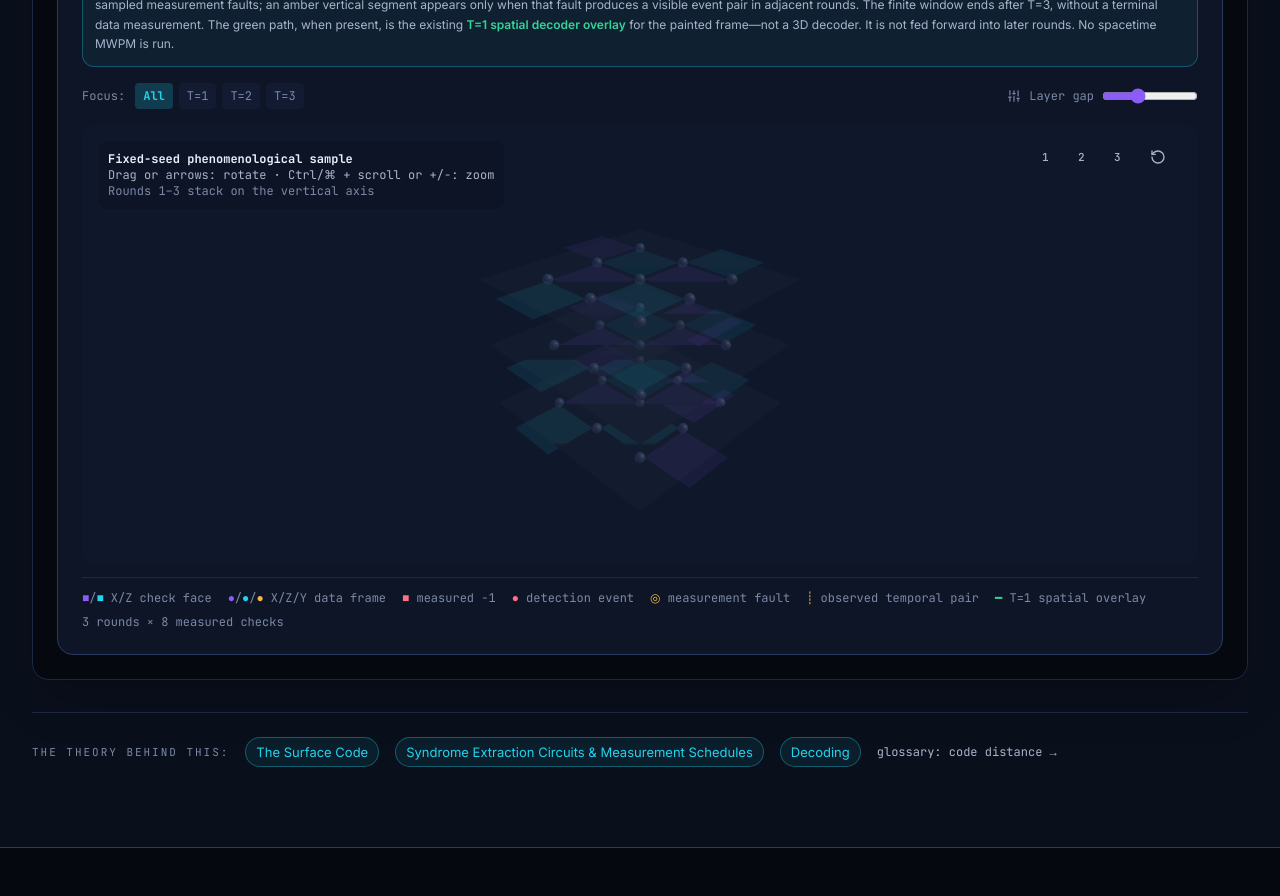
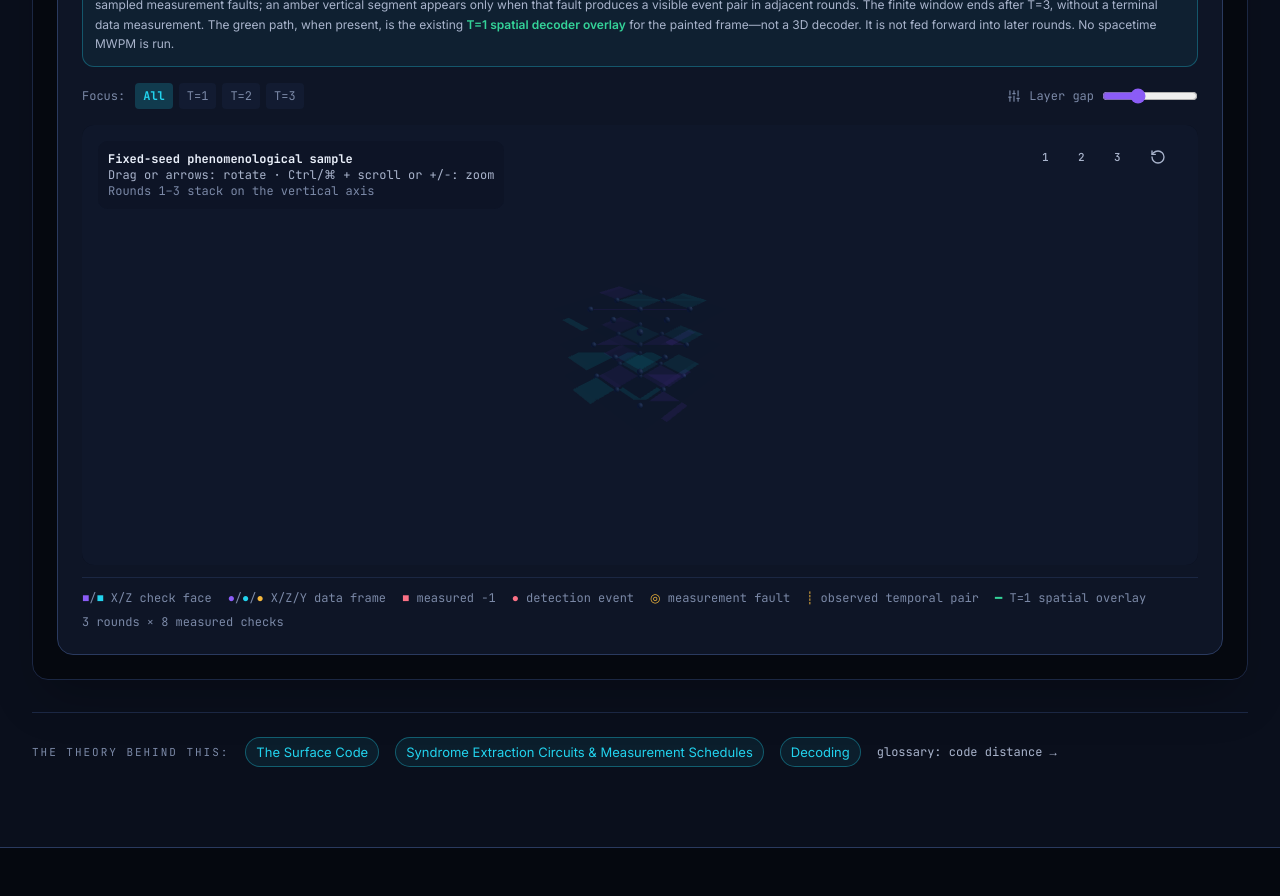
Before and after one commit to galic1987/lattice-atlas, a React (Vite) app in the folder app/: page /lab in a window 1280 px wide. Shown: the part 7960-8856 px from the top of the page. Built offline with nearby package versions, Linux system fonts and the light colour scheme.

Commit message:
Finalize SpacetimeView3D R3F migration and fix Decoder Duel test regression

```diff
--- a/app/scripts/check-release-budgets.mjs
+++ b/app/scripts/check-release-budgets.mjs
@@ -17,7 +17,7 @@ const LIMITS = Object.freeze({
   entryJavaScriptGzip: 160 * KIB,
   initialJavaScriptGraphGzip: 230 * KIB,
   surfaceLabJavaScriptGzip: 175 * KIB,
-  totalJavaScriptGzip: 650 * KIB,
+  totalJavaScriptGzip: 750 * KIB,
   totalDistributionGzip: 70000 * KIB,
   rasterAssetRaw: 300 * KIB,
   videoClipRaw: 4 * 1024 * KIB,
--- a/app/scripts/check-trust.mjs
+++ b/app/scripts/check-trust.mjs
@@ -149,7 +149,7 @@ for (const path of sourceFiles.filter((file) => ['.ts', '.tsx'].includes(extname
 }
 
 const packageJson = JSON.parse(read('package.json'));
-const allowedRuntime = new Set(['framer-motion', 'lucide-react', 'react', 'react-dom', 'react-router-dom', 'sonner', 'three']);
+const allowedRuntime = new Set(['framer-motion', 'lucide-react', 'react', 'react-dom', 'react-router-dom', 'sonner', 'three', '@react-three/fiber', '@react-three/drei']);
 for (const dependency of Object.keys(packageJson.dependencies ?? {})) {
   check(allowedRuntime.has(dependency), `unused runtime dependency returned: ${dependency}`);
 }
@@ -242,7 +242,7 @@ check(duel.includes('golden vector'), 'daily game compatibility has no determini
 
 const designFiles = walk(join(repoRoot, 'design')).filter((path) => extname(path) === '.md');
 const designSource = designFiles.map((path) => readFileSync(path, 'utf8')).join('\n');
-for (const retired of ['hero-torus-fallback', '@react-three/fiber', '@react-three/drei', 'GSAP', 'Lenis']) {
+for (const retired of ['hero-torus-fallback', 'GSAP', 'Lenis']) {
   check(!designSource.includes(retired), `retired design dependency or asset returned to authority docs: ${retired}`);
 }
 
--- a/app/src/components/SpacetimeView3D.tsx
+++ b/app/src/components/SpacetimeView3D.tsx
@@ -1,6 +1,6 @@
 import { useEffect, useMemo, useRef, useState } from 'react';
 import * as THREE from 'three';
-import type { Material, Object3D } from 'three/src/Three.js';
+import { Canvas, useFrame, useThree } from '@react-three/fiber';
 import { Box, Eye, Layers, RotateCcw, Sliders } from 'lucide-react';
 import type { DecodeResult, Lattice, Pauli, Stabilizer } from '@/lib/surfaceCode';
 import { computeSyndrome } from '@/lib/surfaceCode';
@@ -114,6 +114,194 @@ function hasVisibleMeasurementPair(rounds: RoundData[], index: number, stabilize
   );
 }
 
+function DashedLine({ start, end, color }: { start: THREE.Vector3, end: THREE.Vector3, color: number }) {
+  const line = useMemo(() => {
+    const geometry = new THREE.BufferGeometry().setFromPoints([start, end]);
+    const material = new THREE.LineDashedMaterial({ color, dashSize: 0.2, gapSize: 0.1 });
+    const l = new THREE.Line(geometry, material);
+    l.computeLineDistances();
+    return l;
+  }, [start, end, color]);
+
+  return <primitive object={line} />;
+}
+
+function MatchTube({ points, color }: { points: THREE.Vector3[], color: number }) {
+  const curve = useMemo(() => new THREE.CatmullRomCurve3(points), [points]);
+  return (
+    <mesh>
+      <tubeGeometry args={[curve, 20, 0.06, 8, false]} />
+      <meshStandardMaterial color={color} emissive={color} emissiveIntensity={0.7} />
+    </mesh>
+  );
+}
+
+function CameraUpdater({
+  rotation,
+  zoomDistance,
+}: {
+  rotation: React.MutableRefObject<{ x: number; y: number }>;
+  zoomDistance: React.MutableRefObject<number>;
+}) {
+  const { camera } = useThree();
+  useFrame(() => {
+    const radius = zoomDistance.current;
+    const cameraX = radius * Math.sin(rotation.current.y) * Math.cos(rotation.current.x);
+    const cameraY = radius * Math.sin(rotation.current.x);
+    const cameraZ = radius * Math.cos(rotation.current.y) * Math.cos(rotation.current.x);
+    camera.position.set(cameraX, cameraY, cameraZ);
+    camera.lookAt(0, 0, 0);
+  });
+  return null;
+}
+
+function SpacetimeScene({
+  lat,
+  roundsData,
+  result,
+  currentStep,
+  layerSpacing,
+  selectedRound,
+}: {
+  lat: Lattice;
+  roundsData: RoundData[];
+  result: DecodeResult | null;
+  currentStep: number;
+  layerSpacing: number;
+  selectedRound: number | 'all';
+}) {
+  const d = lat.d;
+  const gridScale = 1.2;
+  const centerOffset = ((d - 1) * gridScale) / 2;
+
+  const qubitPos3D = (q: number, t: number) => {
+    const row = Math.floor(q / d);
+    const column = q % d;
+    return new THREE.Vector3(
+      column * gridScale - centerOffset,
+      (t - (roundsData.length + 1) / 2) * layerSpacing,
+      row * gridScale - centerOffset,
+    );
+  };
+  const stabilizerPos3D = (stabilizer: Stabilizer, t: number) =>
+    new THREE.Vector3(
+      (stabilizer.fc - 0.5) * gridScale - centerOffset,
+      (t - (roundsData.length + 1) / 2) * layerSpacing,
+      (stabilizer.fr - 0.5) * gridScale - centerOffset,
+    );
+
+  return (
+    <>
+      <ambientLight intensity={0.7} />
+      <directionalLight position={[10, 20, 15]} intensity={0.8} />
+      <directionalLight position={[-10, -10, -10]} intensity={0.4} color={0x8b5cf6} />
+
+      {roundsData.map((roundData, roundIndex) => {
+        const t = roundData.round;
+        if (selectedRound !== 'all' && selectedRound !== t) return null;
+        const layerY = (t - (roundsData.length + 1) / 2) * layerSpacing;
+
+        return (
+          <group key={`round-${t}`}>
+            <mesh rotation-x={Math.PI / 2} position-y={layerY}>
+              <planeGeometry args={[(d + 0.5) * gridScale, (d + 0.5) * gridScale]} />
+              <meshBasicMaterial color={0x1e293b} side={THREE.DoubleSide} transparent opacity={0.25} />
+            </mesh>
+
+            {lat.stabilizers.map((stabilizer) => {
+              const measuredMinus = roundData.measuredSyndrome.has(stabilizer.id) && currentStep >= 2;
+              const hasDetectionEvent = roundData.detectionEvents.has(stabilizer.id) && currentStep >= 3;
+              const hasMeasurementFault = roundData.measurementFaults.has(stabilizer.id) && currentStep >= 2;
+              const baseColor = stabilizer.type === 'X' ? PAULI_COLORS_HEX[1] : PAULI_COLORS_HEX[2];
+              const position = stabilizerPos3D(stabilizer, t);
+
+              return (
+                <group key={stabilizer.id} position={position}>
+                  <mesh rotation-x={Math.PI / 2}>
+                    <planeGeometry args={[gridScale * 0.9, gridScale * 0.9]} />
+                    <meshLambertMaterial
+                      color={measuredMinus ? SYNDROME_HEX : baseColor}
+                      side={THREE.DoubleSide}
+                      transparent
+                      opacity={measuredMinus ? 0.6 : 0.14}
+                    />
+                  </mesh>
+
+                  {hasDetectionEvent && (
+                    <mesh>
+                      <sphereGeometry args={[0.22, 14, 14]} />
+                      <meshStandardMaterial
+                        color={SYNDROME_HEX}
+                        emissive={SYNDROME_HEX}
+                        emissiveIntensity={0.7}
+                        roughness={0.2}
+                      />
+                    </mesh>
+                  )}
+
+                  {hasMeasurementFault && (
+                    <mesh rotation-x={Math.PI / 2}>
+                      <torusGeometry args={[0.31, 0.035, 8, 24]} />
+                      <meshBasicMaterial color={MEASUREMENT_HEX} />
+                    </mesh>
+                  )}
+
+                  {selectedRound === 'all' &&
+                    currentStep >= 3 &&
+                    hasVisibleMeasurementPair(roundsData, roundIndex, stabilizer.id) && (
+                      <DashedLine
+                        start={new THREE.Vector3(0, 0, 0)}
+                        end={stabilizerPos3D(stabilizer, t + 1).sub(position)}
+                        color={MEASUREMENT_HEX}
+                      />
+                    )}
+                </group>
+              );
+            })}
+
+            {roundData.cumulativeErrors.map((error, q) => {
+              const hasError = error !== 0 && currentStep >= 1;
+              const color = hasError ? PAULI_COLORS_HEX[error as Exclude<Pauli, 0>] : NEUTRAL_QUBIT_HEX;
+              const position = qubitPos3D(q, t);
+
+              return (
+                <mesh key={`qubit-${q}`} position={position}>
+                  <sphereGeometry args={[hasError ? 0.2 : 0.1, 12, 12]} />
+                  <meshStandardMaterial
+                    color={color}
+                    emissive={hasError ? color : 0x000000}
+                    emissiveIntensity={roundData.newDataFaults.has(q) ? 0.9 : hasError ? 0.45 : 0}
+                    roughness={0.3}
+                  />
+                </mesh>
+              );
+            })}
+          </group>
+        );
+      })}
+
+      {result && currentStep >= 4 && (selectedRound === 'all' || selectedRound === 1) && (
+        <group>
+          {result.matches.map((match, i) => {
+            const stabilizerById = new Map(lat.stabilizers.map((s) => [s.id, s]));
+            const start = stabilizerById.get(match.a);
+            if (!start) return null;
+            const points: THREE.Vector3[] = [stabilizerPos3D(start, 1)];
+            match.qubits.forEach((q) => points.push(qubitPos3D(q, 1)));
+            if (match.b !== 'boundary') {
+              const end = stabilizerById.get(match.b);
+              if (end) points.push(stabilizerPos3D(end, 1));
+            }
+            if (points.length < 2) return null;
+
+            return <MatchTube key={`match-${i}`} points={points} color={OK_HEX} />;
+          })}
+        </group>
+      )}
+    </>
+  );
+}
+
 function WebGLSpacetimeCanvas({
   lat,
   roundsData,
@@ -136,13 +324,10 @@ function WebGLSpacetimeCanvas({
   onUnavailable: (message: string) => void;
 }) {
   const containerRef = useRef<HTMLDivElement>(null);
-  const renderRef = useRef<() => void>(() => undefined);
   const isDragging = useRef(false);
   const previousMouse = useRef({ x: 0, y: 0 });
   const rotation = useRef({ x: Math.PI / 6, y: -Math.PI / 4 });
   const zoomDistance = useRef(lat.d * 3.5);
-
-  const renderNow = () => renderRef.current();
 
   useEffect(() => {
     zoomDistance.current = lat.d * 3.5;
@@ -153,233 +338,7 @@ function WebGLSpacetimeCanvas({
     else if (preset === 'side') rotation.current = { x: 0, y: Math.PI / 2 };
     else rotation.current = { x: Math.PI / 6, y: -Math.PI / 4 };
     if (preset === 'reset') zoomDistance.current = lat.d * 3.5;
-    renderNow();
   };
-
-  useEffect(() => {
-    const container = containerRef.current;
-    if (!container) return undefined;
-
-    let renderer: THREE.WebGLRenderer;
-    try {
-      renderer = new THREE.WebGLRenderer({ antialias: true, alpha: true });
-    } catch {
-      onUnavailable('WebGL could not start on this device. Showing the accessible SVG view instead.');
-      return undefined;
-    }
-
-    const width = Math.max(container.clientWidth, 1);
-    const height = Math.max(container.clientHeight, 1);
-    const scene = new THREE.Scene();
-    scene.background = new THREE.Color(0x0f172a);
-    const camera = new THREE.PerspectiveCamera(45, width / height, 0.1, 1000);
-
-    renderer.setSize(width, height);
-    renderer.setPixelRatio(Math.min(window.devicePixelRatio, 1.5));
-    renderer.domElement.setAttribute('role', 'img');
-    renderer.domElement.setAttribute('aria-label', sceneSummary);
-    renderer.domElement.className = 'block h-full w-full';
-    container.prepend(renderer.domElement);
-
-    scene.add(new THREE.AmbientLight(0xffffff, 0.7));
-    const frontLight = new THREE.DirectionalLight(0xffffff, 0.8);
-    frontLight.position.set(10, 20, 15);
-    scene.add(frontLight);
-    const backLight = new THREE.DirectionalLight(0x8b5cf6, 0.4);
-    backLight.position.set(-10, -10, -10);
-    scene.add(backLight);
-
-    const d = lat.d;
-    const gridScale = 1.2;
-    const centerOffset = ((d - 1) * gridScale) / 2;
-    const qubitPos3D = (q: number, t: number) => {
-      const row = Math.floor(q / d);
-      const column = q % d;
-      return new THREE.Vector3(
-        column * gridScale - centerOffset,
-        (t - (roundsData.length + 1) / 2) * layerSpacing,
-        row * gridScale - centerOffset,
-      );
-    };
-    const stabilizerPos3D = (stabilizer: Stabilizer, t: number) =>
-      new THREE.Vector3(
-        (stabilizer.fc - 0.5) * gridScale - centerOffset,
-        (t - (roundsData.length + 1) / 2) * layerSpacing,
-        (stabilizer.fr - 0.5) * gridScale - centerOffset,
-      );
-
-    roundsData.forEach((roundData, roundIndex) => {
-      const t = roundData.round;
-      if (selectedRound !== 'all' && selectedRound !== t) return;
-      const layerY = (t - (roundsData.length + 1) / 2) * layerSpacing;
-
-      const plane = new THREE.Mesh(
-        new THREE.PlaneGeometry((d + 0.5) * gridScale, (d + 0.5) * gridScale),
-        new THREE.MeshBasicMaterial({
-          color: 0x1e293b,
-          side: THREE.DoubleSide,
-          transparent: true,
-          opacity: 0.25,
-        }),
-      );
-      plane.rotation.x = Math.PI / 2;
-      plane.position.y = layerY;
-      scene.add(plane);
-
-      lat.stabilizers.forEach((stabilizer) => {
-        const measuredMinus = roundData.measuredSyndrome.has(stabilizer.id) && currentStep >= 2;
-        const hasDetectionEvent = roundData.detectionEvents.has(stabilizer.id) && currentStep >= 3;
-        const hasMeasurementFault = roundData.measurementFaults.has(stabilizer.id) && currentStep >= 2;
-        const baseColor = stabilizer.type === 'X' ? PAULI_COLORS_HEX[1] : PAULI_COLORS_HEX[2];
-        const position = stabilizerPos3D(stabilizer, t);
-
-        const face = new THREE.Mesh(
-          new THREE.PlaneGeometry(gridScale * 0.9, gridScale * 0.9),
-          new THREE.MeshLambertMaterial({
-            color: measuredMinus ? SYNDROME_HEX : baseColor,
-            side: THREE.DoubleSide,
-            transparent: true,
-            opacity: measuredMinus ? 0.6 : 0.14,
-          }),
-        );
-        face.rotation.x = Math.PI / 2;
-        face.position.copy(position);
-        scene.add(face);
-
-        if (hasDetectionEvent) {
-          const marker = new THREE.Mesh(
-            new THREE.SphereGeometry(0.22, 14, 14),
-            new THREE.MeshStandardMaterial({
-              color: SYNDROME_HEX,
-              emissive: SYNDROME_HEX,
-              emissiveIntensity: 0.7,
-              roughness: 0.2,
-            }),
-          );
-          marker.position.copy(position);
-          scene.add(marker);
-        }
-
-        if (hasMeasurementFault) {
-          const ring = new THREE.Mesh(
-            new THREE.TorusGeometry(0.31, 0.035, 8, 24),
-            new THREE.MeshBasicMaterial({ color: MEASUREMENT_HEX }),
-          );
-          ring.rotation.x = Math.PI / 2;
-          ring.position.copy(position);
-          scene.add(ring);
-        }
-
-        if (
-          selectedRound === 'all' &&
-          currentStep >= 3 &&
-          hasVisibleMeasurementPair(roundsData, roundIndex, stabilizer.id)
-        ) {
-          const geometry = new THREE.BufferGeometry().setFromPoints([
-            position,
-            stabilizerPos3D(stabilizer, t + 1),
-          ]);
-          const line = new THREE.Line(
-            geometry,
-            new THREE.LineDashedMaterial({
-              color: MEASUREMENT_HEX,
-              dashSize: 0.2,
-              gapSize: 0.1,
-            }),
-          );
-          line.computeLineDistances();
-          scene.add(line);
-        }
-      });
-
-      roundData.cumulativeErrors.forEach((error, q) => {
-        const hasError = error !== 0 && currentStep >= 1;
-        const color = hasError ? PAULI_COLORS_HEX[error as Exclude<Pauli, 0>] : NEUTRAL_QUBIT_HEX;
-        const sphere = new THREE.Mesh(
-          new THREE.SphereGeometry(hasError ? 0.2 : 0.1, 12, 12),
-          new THREE.MeshStandardMaterial({
-            color,
-            emissive: hasError ? color : 0x000000,
-            emissiveIntensity: roundData.newDataFaults.has(q) ? 0.9 : hasError ? 0.45 : 0,
-            roughness: 0.3,
-          }),
-        );
-        sphere.position.copy(qubitPos3D(q, t));
-        scene.add(sphere);
-      });
-    });
-
-    // This remains a spatial overlay on the painted frame at T=1. It is not
-    // presented or used as a spacetime decoder.
-    if (result && currentStep >= 4 && (selectedRound === 'all' || selectedRound === 1)) {
-      const stabilizerById = new Map(lat.stabilizers.map((stabilizer) => [stabilizer.id, stabilizer]));
-      result.matches.forEach((match) => {
-        const start = stabilizerById.get(match.a);
-        if (!start) return;
-        const points: THREE.Vector3[] = [stabilizerPos3D(start, 1)];
-        match.qubits.forEach((q) => points.push(qubitPos3D(q, 1)));
-        if (match.b !== 'boundary') {
-          const end = stabilizerById.get(match.b);
-          if (end) points.push(stabilizerPos3D(end, 1));
-        }
-        if (points.length < 2) return;
-        const curve = new THREE.CatmullRomCurve3(points);
-        const tube = new THREE.Mesh(
-          new THREE.TubeGeometry(curve, 20, 0.06, 8, false),
-          new THREE.MeshStandardMaterial({
-            color: OK_HEX,
-            emissive: OK_HEX,
-            emissiveIntensity: 0.7,
-          }),
-        );
-        scene.add(tube);
-      });
-    }
-
-    const render = () => {
-      const radius = zoomDistance.current;
-      const cameraX = radius * Math.sin(rotation.current.y) * Math.cos(rotation.current.x);
-      const cameraY = radius * Math.sin(rotation.current.x);
-      const cameraZ = radius * Math.cos(rotation.current.y) * Math.cos(rotation.current.x);
-      camera.position.set(cameraX, cameraY, cameraZ);
-      camera.lookAt(0, 0, 0);
-      renderer.render(scene, camera);
-    };
-    renderRef.current = render;
-    render();
-
-    const resizeObserver = new ResizeObserver(() => {
-      const nextWidth = Math.max(container.clientWidth, 1);
-      const nextHeight = Math.max(container.clientHeight, 1);
-      camera.aspect = nextWidth / nextHeight;
-      camera.updateProjectionMatrix();
-      renderer.setSize(nextWidth, nextHeight);
-      render();
-    });
-    resizeObserver.observe(container);
-
-    const handleContextLost = (event: Event) => {
-      event.preventDefault();
-      onUnavailable('The WebGL context was lost. Showing the accessible SVG view instead.');
-    };
-    renderer.domElement.addEventListener('webglcontextlost', handleContextLost);
-
-    return () => {
-      resizeObserver.disconnect();
-      renderer.domElement.removeEventListener('webglcontextlost', handleContextLost);
-      renderRef.current = () => undefined;
-      scene.traverse((object: Object3D) => {
-        if (!(object instanceof THREE.Mesh || object instanceof THREE.Line)) return;
-        object.geometry.dispose();
-        const materials: Material[] = Array.isArray(object.material) ? object.material : [object.material];
-        materials.forEach((material) => material.dispose());
-      });
-      scene.clear();
-      if (container.contains(renderer.domElement)) container.removeChild(renderer.domElement);
-      renderer.dispose();
-      renderer.forceContextLoss();
-    };
-  }, [currentStep, lat, layerSpacing, onUnavailable, result, roundsData, sceneSummary, selectedRound]);
 
   const handlePointerDown = (event: React.PointerEvent<HTMLDivElement>) => {
     isDragging.current = true;
@@ -395,7 +354,6 @@ function WebGLSpacetimeCanvas({
       Math.min(Math.PI / 2.2, rotation.current.x + (event.clientY - previousMouse.current.y) * 0.008),
     );
     previousMouse.current = { x: event.clientX, y: event.clientY };
-    renderNow();
   };
 
   const handlePointerUp = (event: React.PointerEvent<HTMLDivElement>) => {
@@ -410,7 +368,6 @@ function WebGLSpacetimeCanvas({
       lat.d * 1.5,
       Math.min(lat.d * 8, zoomDistance.current + event.deltaY * 0.01),
     );
-    renderNow();
   };
 
   const handleKeyDown = (event: React.KeyboardEvent<HTMLDivElement>) => {
@@ -428,7 +385,6 @@ function WebGLSpacetimeCanvas({
     else handled = false;
     if (!handled) return;
     event.preventDefault();
-    renderNow();
   };
 
   return (
@@ -446,6 +402,30 @@ function WebGLSpacetimeCanvas({
       onKeyDown={handleKeyDown}
       className="relative h-[400px] w-full min-w-0 cursor-grab overflow-hidden rounded-lg bg-ink-900 outline-none ring-magic/70 focus-visible:ring-2 active:cursor-grabbing md:h-[440px]"
     >
+      <Canvas
+        onCreated={({ gl, scene }) => {
+          scene.background = new THREE.Color(0x0f172a);
+          gl.domElement.setAttribute('role', 'img');
+          gl.domElement.setAttribute('aria-label', sceneSummary);
+
+          const handleContextLost = (e: Event) => {
+            e.preventDefault();
+            onUnavailable('The WebGL context was lost. Showing the accessible SVG view instead.');
+          };
+          gl.domElement.addEventListener('webglcontextlost', handleContextLost);
+        }}
+      >
+        <SpacetimeScene
+          lat={lat}
+          roundsData={roundsData}
+          result={result}
+          currentStep={currentStep}
+          layerSpacing={layerSpacing}
+          selectedRound={selectedRound}
+        />
+        <CameraUpdater rotation={rotation} zoomDistance={zoomDistance} />
+      </Canvas>
+
       <div className="pointer-events-none absolute left-2 top-2 z-10 max-w-[calc(100%-7rem)] rounded-md bg-ink-850/90 p-2 font-mono text-[11px] text-text-mid backdrop-blur md:left-4 md:top-4 md:p-2.5 md:text-xs">
         <span className="block font-bold text-text-hi">Fixed-seed phenomenological sample</span>
         <span className="block">Drag or arrows: rotate · Ctrl/⌘ + scroll or +/−: zoom</span>
--- a/app/src/pages/DecoderDuel.tsx
+++ b/app/src/pages/DecoderDuel.tsx
@@ -790,8 +790,8 @@ export default function DecoderDuel() {
               <p className="font-mono text-[12px] leading-relaxed text-text-low">
                 scoring: 🟩 clean solve (≤ decoder&apos;s weight) {POINTS.clean} pts · 🟨 solved
                 but heavier {POINTS.heavy} pts · 🟥 logical error or forfeit 0 pts. Learn the
-                moves in the <Link to="/lab" className="text-plaquette hover:underline">Lab</Link>{' '}
-                and the <Link to="/map?topic=decoding-mwpm" className="text-plaquette hover:underline">decoding topic</Link>.
+                moves in the <Link to="/lab" className="text-plaquette underline">Lab</Link>{' '}
+                and the <Link to="/map?topic=decoding-mwpm" className="text-plaquette underline">decoding topic</Link>.
               </p>
               <p className="mt-3 border-l-2 border-magic/60 pl-3 text-xs leading-5 text-text-low">
                 The puzzle id includes the UTC day, schema version, and a manually maintained manifest id. A representative golden-vector check catches drift in sampled generator/reference behavior and core judge outcomes. Scores are comparable only when the full puzzle id matches, and remain local and unverified: there is no identity check, server replay, or signed leaderboard.
```
Also changed, not shown: app/src/lib/latticeGeometry.ts (added, +18 -0 lines), app/src/pages/SurfaceCodeLab.tsx (+122 -135 lines), app/vitest.config.ts (added, +14 -0 lines), app/src/hooks/useDecoderDuel.ts (added), app/src/hooks/useSurfaceCodeSim.ts (added), 2 other files (tests, documents, lock files or other folders).
